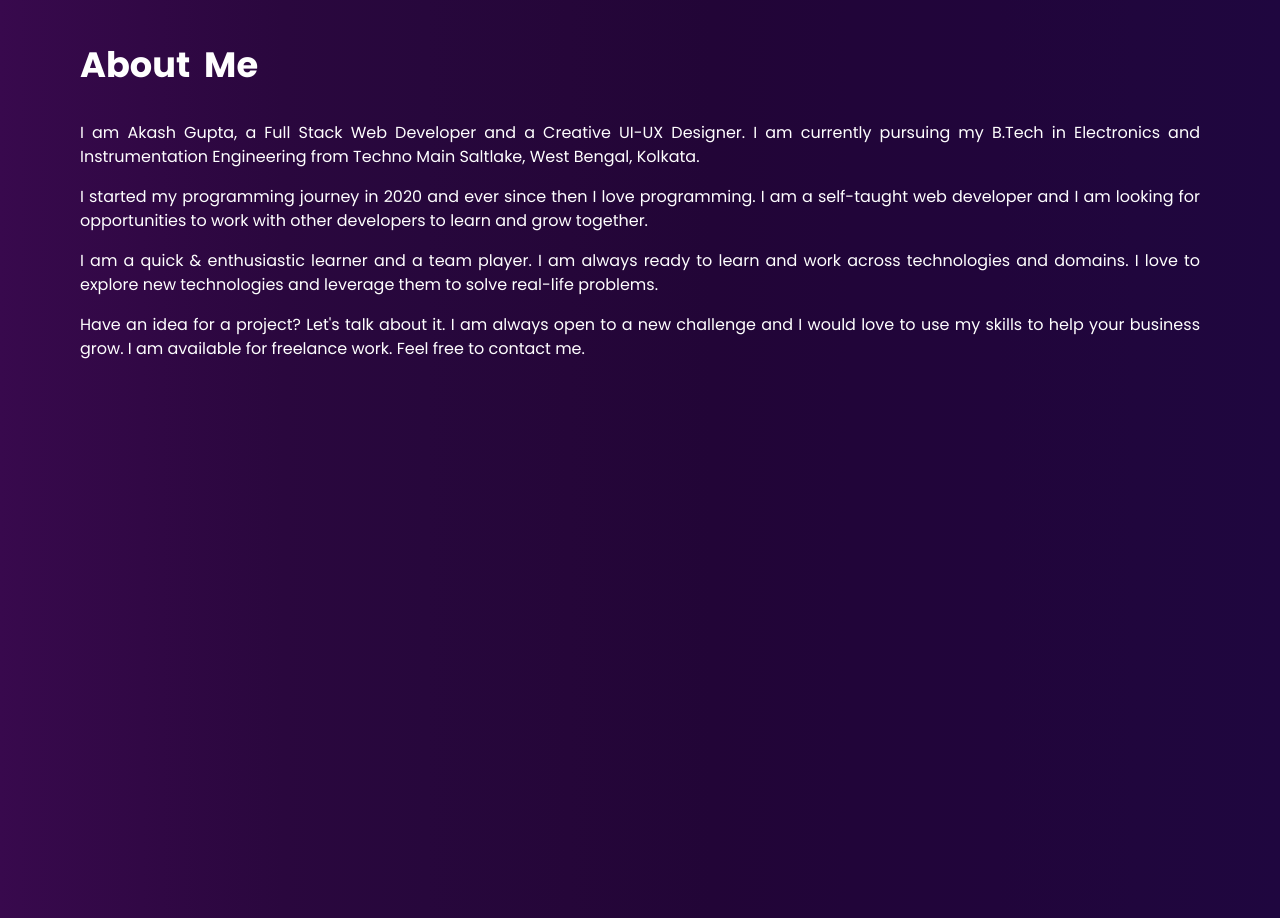
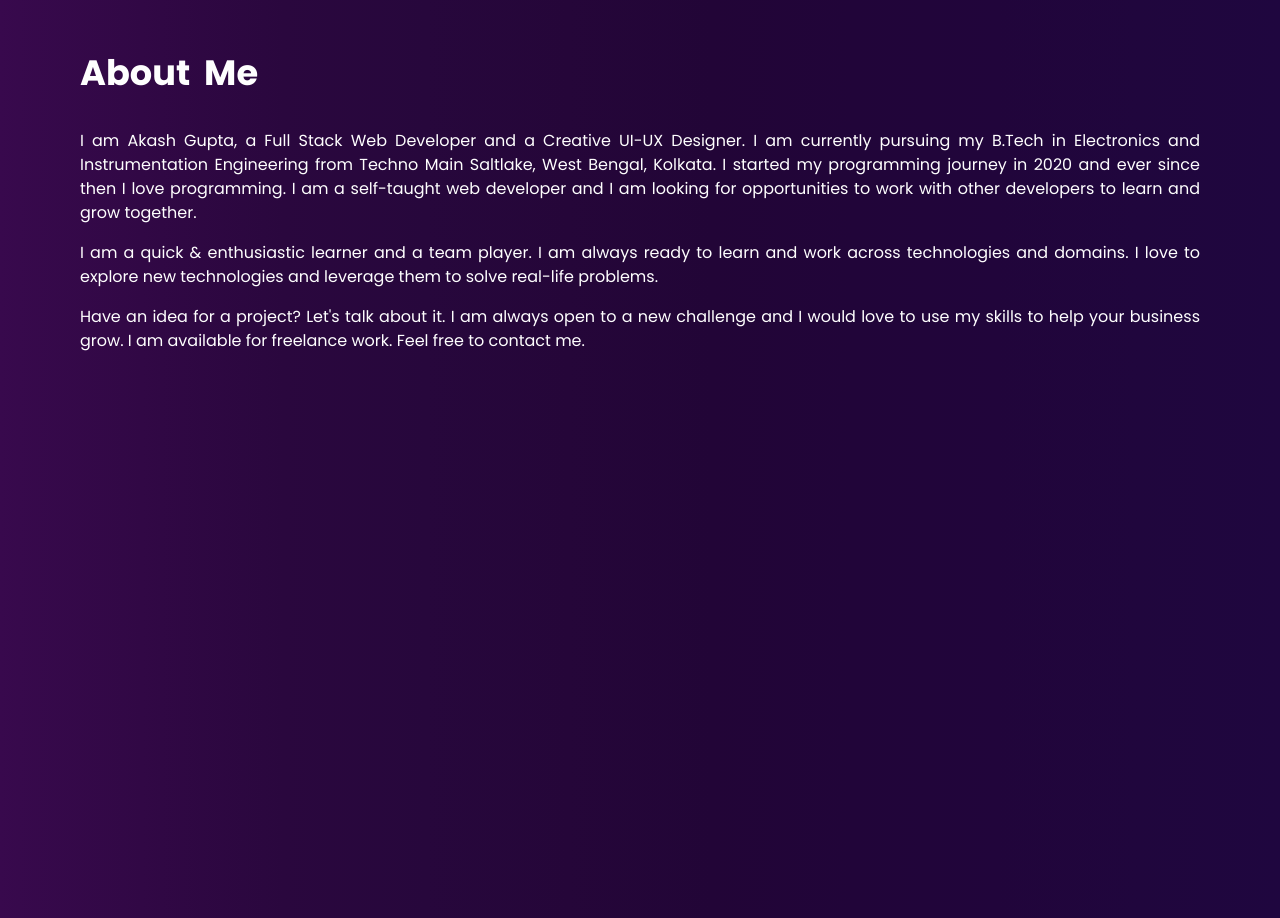
Before and after one commit to Akash4510/portfolio, a React (Create React App) app: page / in a window 1280 px wide. Shown: the part 1000-1918 px from the top of the page. Built offline with nearby package versions, Linux system fonts and the light colour scheme.

Commit message:
Modified about text

```diff
--- a/src/containers/About/About.jsx
+++ b/src/containers/About/About.jsx
@@ -10,13 +10,10 @@ const About = () => {
             I am Akash Gupta, a Full Stack Web Developer and a Creative UI-UX
             Designer. I am currently pursuing my B.Tech in Electronics and
             Instrumentation Engineering from Techno Main Saltlake, West Bengal,
-            Kolkata.
-          </p>
-          <p>
-            I started my programming journey in 2020 and ever since then I love
-            programming. I am a self-taught web developer and I am looking for
-            opportunities to work with other developers to learn and grow
-            together.
+            Kolkata. I started my programming journey in 2020 and ever since
+            then I love programming. I am a self-taught web developer and I am
+            looking for opportunities to work with other developers to learn and
+            grow together.
           </p>
           <p>
             I am a quick & enthusiastic learner and a team player. I am always
```
